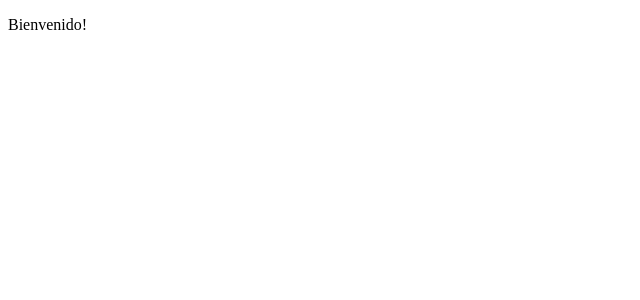
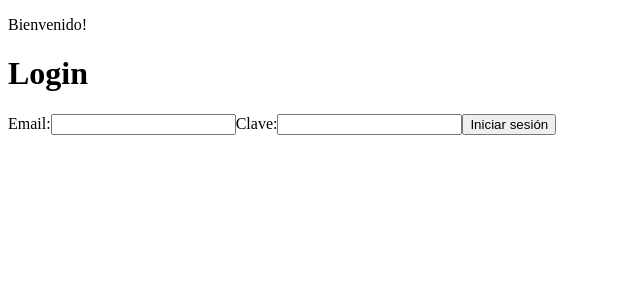
Before and after one commit to alexcl885/copadosCinema, a React (Vite) app: page / in a window 1280 px wide. Shown: the top 300 px of the page, without its empty margins (0-640 px from the left). Built offline with nearby package versions, Linux system fonts and the light colour scheme.

Commit message:
changes to version of json-server-auth and adding router

```diff
--- a/package.json
+++ b/package.json
@@ -12,7 +12,7 @@
   },
   "dependencies": {
     "express": "^4.21.2",
-    "json-server": "^1.0.0-beta.3",
+    "json-server": "^0.17.4",
     "json-server-auth": "^2.1.0",
     "react": "^18.3.1",
     "react-dom": "^18.3.1",
--- a/src/AppRouter.jsx
+++ b/src/AppRouter.jsx
@@ -1,7 +1,19 @@
+import { BrowserRouter, Route, Routes } from "react-router-dom";
+import { AuthProvider } from "./context/AuthContext";
+import Login from "./components/Login/Login";
+
 const AppRouter = () => {
     return (
         <>
             <p>Bienvenido!</p>
+            <AuthProvider>
+                <BrowserRouter>
+                    <Routes>
+                        <Route path="/" element={<Login/>} />
+
+                    </Routes>
+                </BrowserRouter>
+            </AuthProvider>
         </>
      );
 }
--- /dev/null
+++ b/src/components/Login/Login.jsx
@@ -0,0 +1,37 @@
+import { useNavigate } from "react-router-dom";
+import { AuthContext } from "../../context/AuthContext";
+import { useContext, useRef } from "react";
+
+
+const Login = () => {
+
+    const {login} = useContext(AuthContext);
+    const email = useRef();
+    const password = useRef();
+    const navigate = useNavigate();
+
+    const handleSubmit = async (event) => {
+        event.preventDefault();
+        console.log(email.current.value);
+
+        if (email.current.value && password.current.value) {
+            const response = await login(email.current.value, password.current.value);
+            if (!response.error) {
+                navigate('/home');
+            }
+        }
+    }
+
+    return (
+        <>
+            <h1>Login</h1>
+            <form onSubmit={handleSubmit}>
+                Email:<input type="text" ref={email} />
+                Clave:<input type="password" ref={password} />
+                <button>Iniciar sesión</button>
+            </form>
+        </>
+    );
+}
+
+export default Login;
```
Also changed, not shown: 1 other file (tests, documents, lock files or other folders).
